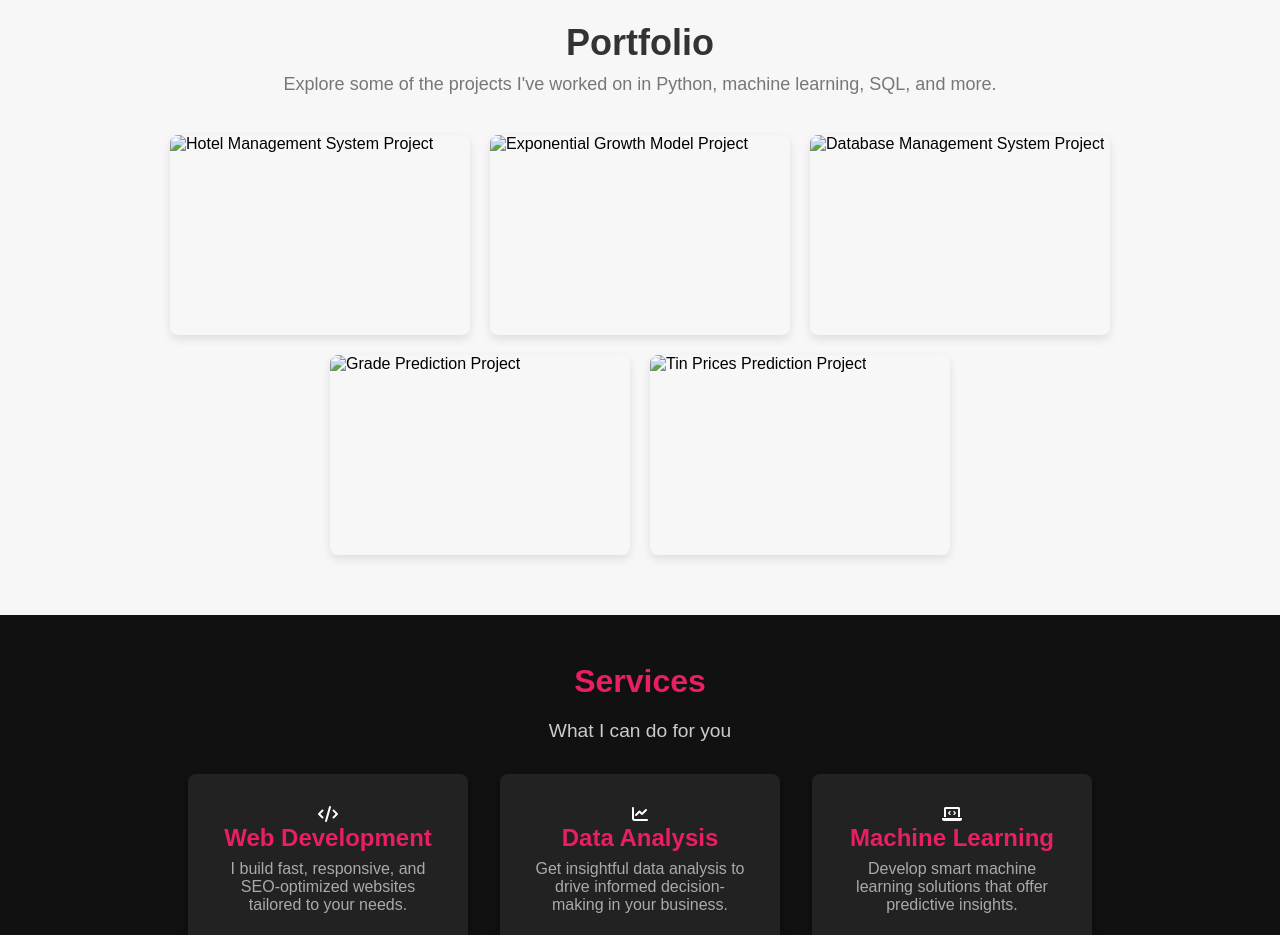
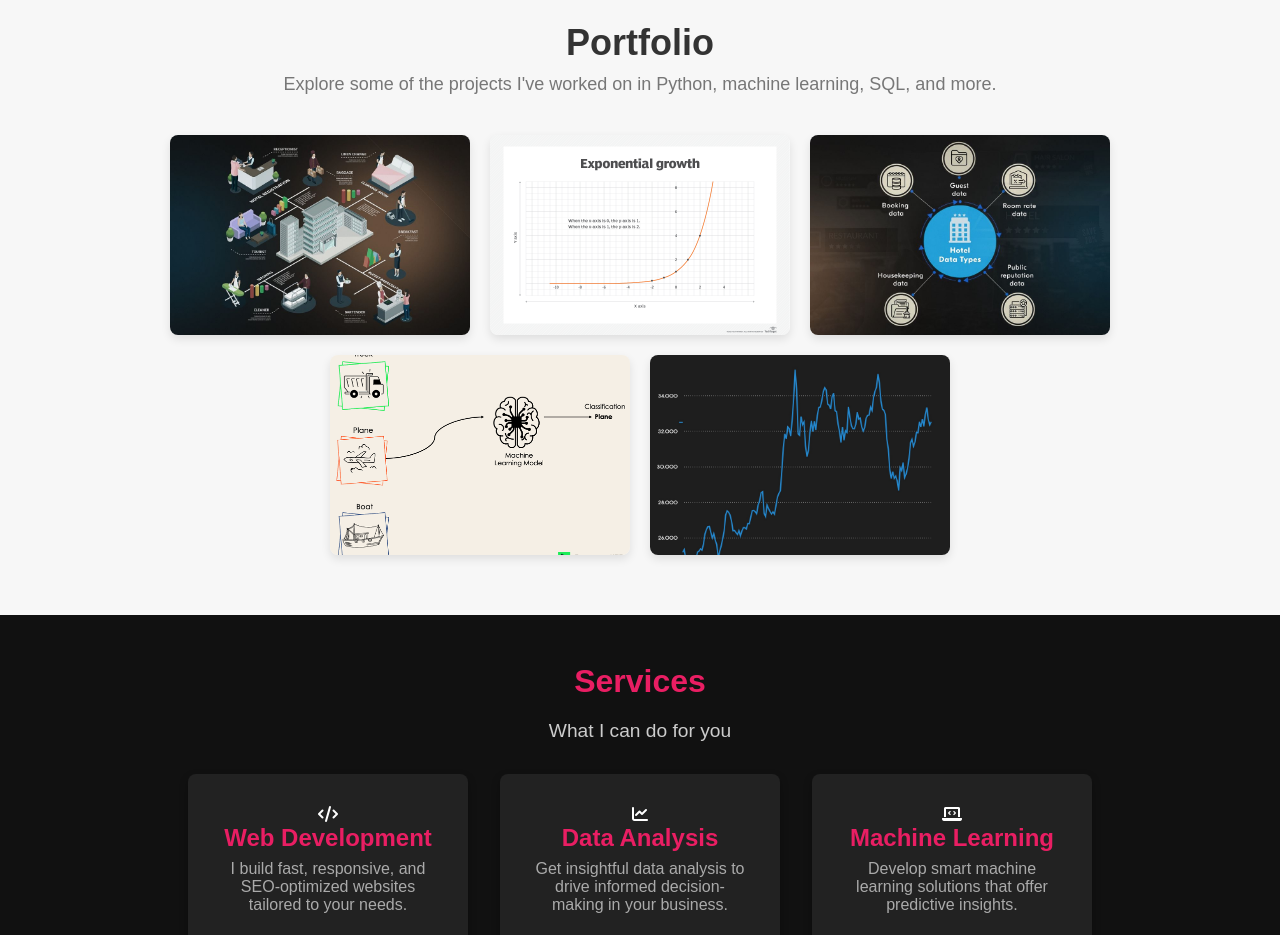
Before and after one commit to Rayyanahsan/assignment-1-web-, a plain HTML site: page index.html in a window 1280 px wide. Shown: the part 4380-5315 px from the top of the page. Drawn offline with Linux system fonts and the light colour scheme.

Commit message:
Update index.html

```diff
--- a/index.html
+++ b/index.html
@@ -232,7 +232,7 @@
                     <p>Date: 08/12/2023 – 08/01/2024</p>
                     <a href="https://github.com/Rayyanahsan/Hotel-Management-System-" target="_blank" class="project-link">View on GitHub</a>
                 </div>
-                <img src="image/project11.jpg" alt="Hotel Management System Project">
+                <img src="project11.jpg" alt="Hotel Management System Project">
             </div>
 
             <!-- Exponential Growth Model Project -->
@@ -243,7 +243,7 @@
                     <p>Date: 13 MAY 2024 – 10 JUN 2024</p>
                     <a href="https://github.com/Rayyanahsan/Exponential_Growth_Model_Project_Resources-Differential-Equation-" target="_blank" class="project-link">View on GitHub</a>
                 </div>
-                <img src="image/project2.png" alt="Exponential Growth Model Project">
+                <img src="project2.png" alt="Exponential Growth Model Project">
             </div>
 
             <!-- Database Management System Project -->
@@ -254,7 +254,7 @@
                     <p>Date: 28 MAY 2024 – 7 JUN 2024</p>
                     <a href="https://github.com/Rayyanahsan/Database-Management-System-Hotel-Management-System-" target="_blank" class="project-link">View on GitHub</a>
                 </div>
-                <img src="image/project3.jpg" alt="Database Management System Project">
+                <img src="project3.jpg" alt="Database Management System Project">
             </div>
 
             <!-- Grade Prediction Project -->
@@ -265,7 +265,7 @@
                     <p>Date: 15 DEC 2023 – 4 JAN 2024</p>
                     <a href="https://github.com/Rayyanahsan/Project-IDS--final-Grade-Prediction-" target="_blank" class="project-link">View on GitHub</a>
                 </div>
-                <img src="image/project4.png" alt="Grade Prediction Project">
+                <img src="project4.png" alt="Grade Prediction Project">
             </div>
 
             <!-- Tin Prices Prediction Project -->
@@ -276,7 +276,7 @@
                     <p>Date: 22 JUL 2024 – 7 OCT 2024</p>
                     <a href="https://github.com/Rayyanahsan/Internship-project-" target="_blank" class="project-link">View on GitHub</a>
                 </div>
-                <img src="image/project5.jpg" alt="Tin Prices Prediction Project">
+                <img src="project5.jpg" alt="Tin Prices Prediction Project">
             </div>
         </div>
     </div>
```
